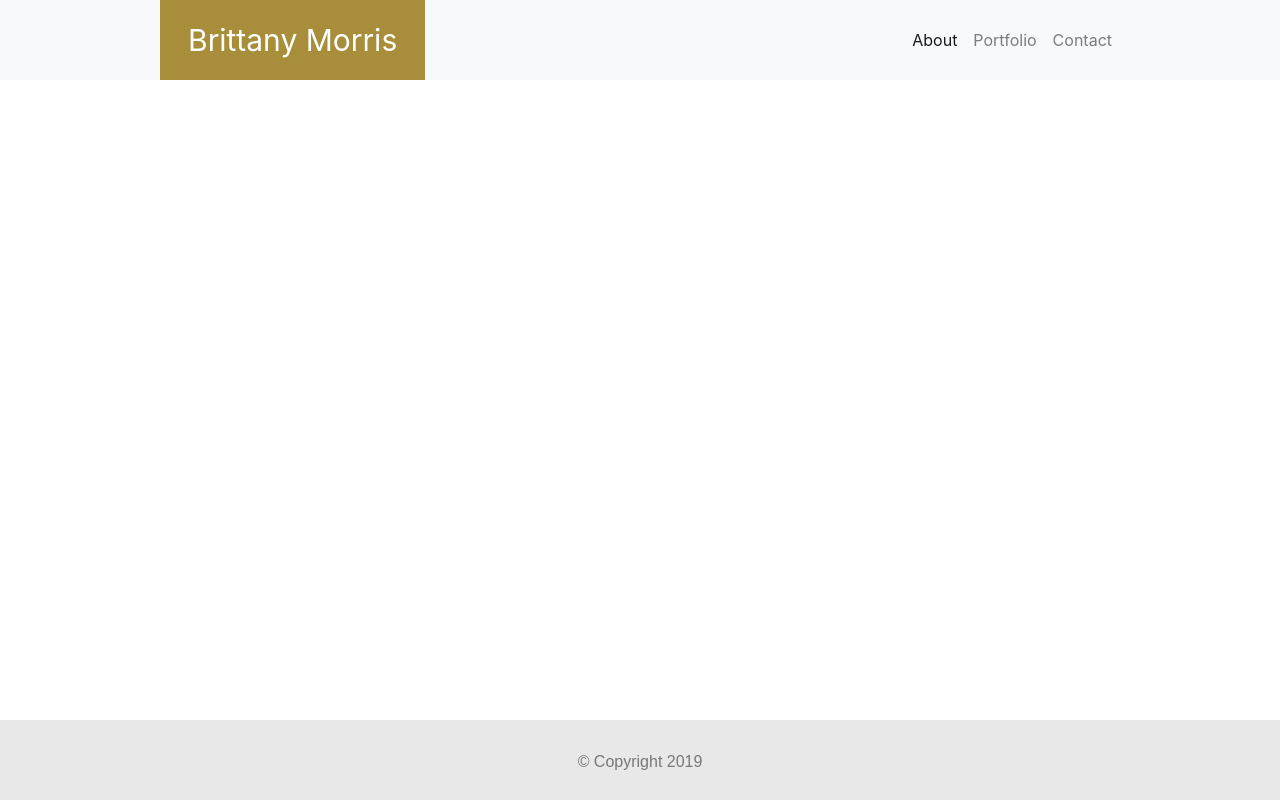
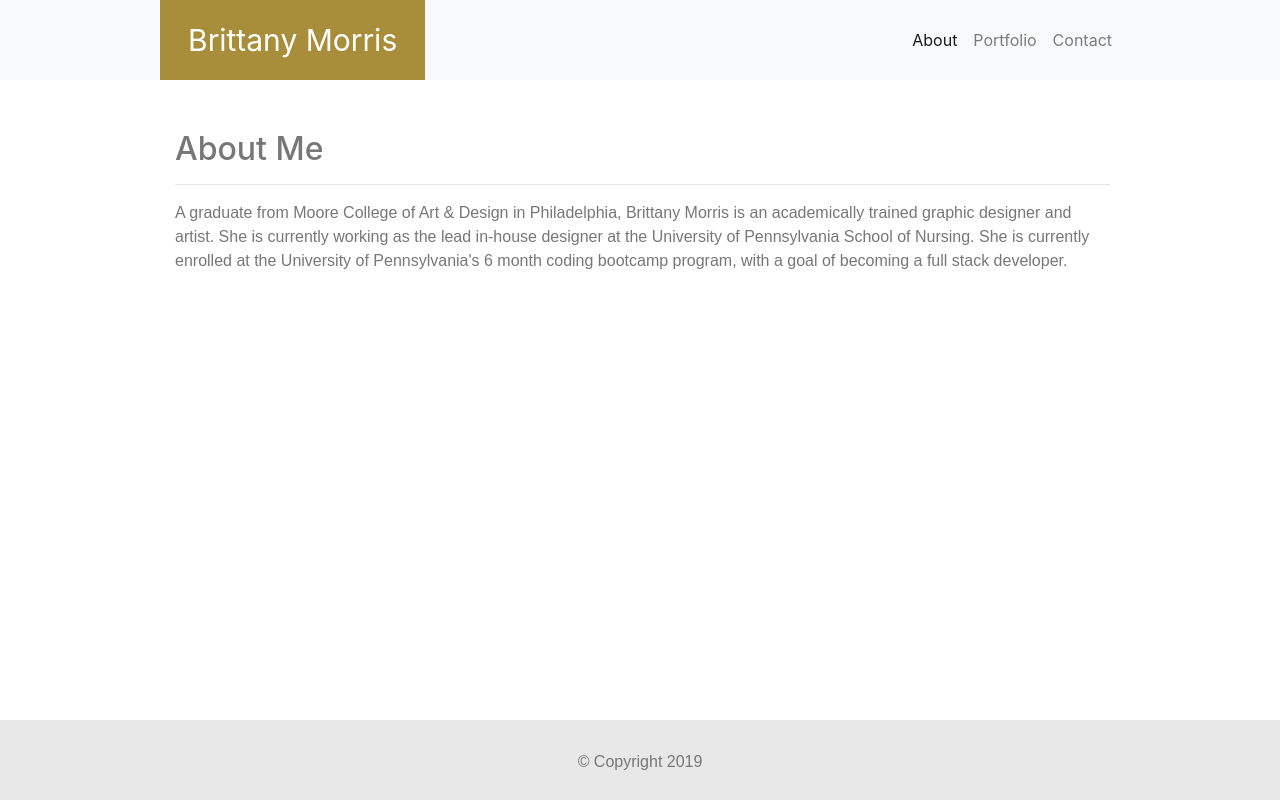
Before and after one commit to brittanymorrisdesign/Homework-2, a plain HTML site: page about.html in a window 1280 px wide. Drawn offline with nearby package versions, Linux system fonts and the light colour scheme.

Commit message:
Added about me pages, fixed contact form

```diff
--- a/about.html
+++ b/about.html
@@ -38,6 +38,24 @@
           </div>
       </div>
 
+ <!-- Bio-->
+ <div id="bio">
+    <div class="container-fluid">
+      <div class="bio-image" src="assets/images/mepic.jpg" alt="Brittany Morris">
+      <h2 style="color:#777777">About Me</h2>
+      <hr size="1.5px" />
+
+      <p style="font-family:Arial, Helvetica, sans-serif;color:#777777">
+        A graduate from Moore College of Art & Design in
+        Philadelphia, Brittany Morris is an academically trained graphic
+        designer and artist. She is currently working as the lead in-house
+        designer at the University of Pennsylvania School of Nursing. She is currently
+        enrolled at the University of Pennsylvania's 6 month coding bootcamp program,
+        with a goal of becoming a full stack developer.</p>
+    </div>
+  </div>
+</div>
+</body>
 
 
   <script src="https://code.jquery.com/jquery-3.3.1.slim.min.js"
--- /dev/null
+++ b/assets/css/about.css
@@ -0,0 +1,16 @@
+/* Brittany Morris' Portfolio Site */
+* {
+  box-sizing: border-box;
+}
+
+/* About Me */
+.container-fluid {
+    width: 960px;
+    padding-top: 130px;
+
+  }
+
+  .bio-image {
+    float: left;
+    padding-right: 20px;
+  }
--- a/assets/css/contact.css
+++ b/assets/css/contact.css
@@ -6,7 +6,6 @@
 /* Form */
 .form-group {
   color: #777777;
-  height: 85px;
 }
 
 .checkbox {
@@ -19,6 +18,6 @@
 }
 .container-fluid {
   width: 960px;
-  padding: 0px 0px;
- padding-top; 300px;
+  padding-top: 130px;
+  padding-right: 10px;
 }
--- a/assets/css/portfolio.css
+++ b/assets/css/portfolio.css
@@ -17,10 +17,7 @@
   padding-top: 130px;
 }
 
-container-fluid-4 {
+.container-fluid-4 {
   width: 960px;
-  padding: 28px 0px 200px;
-  margin: 0 auto;
   height: 130px;
-  padding-top: 130px;
 }
```
Also changed, not shown: index.html (+4 -5 lines), assets/images/mepic.jpg (added).
